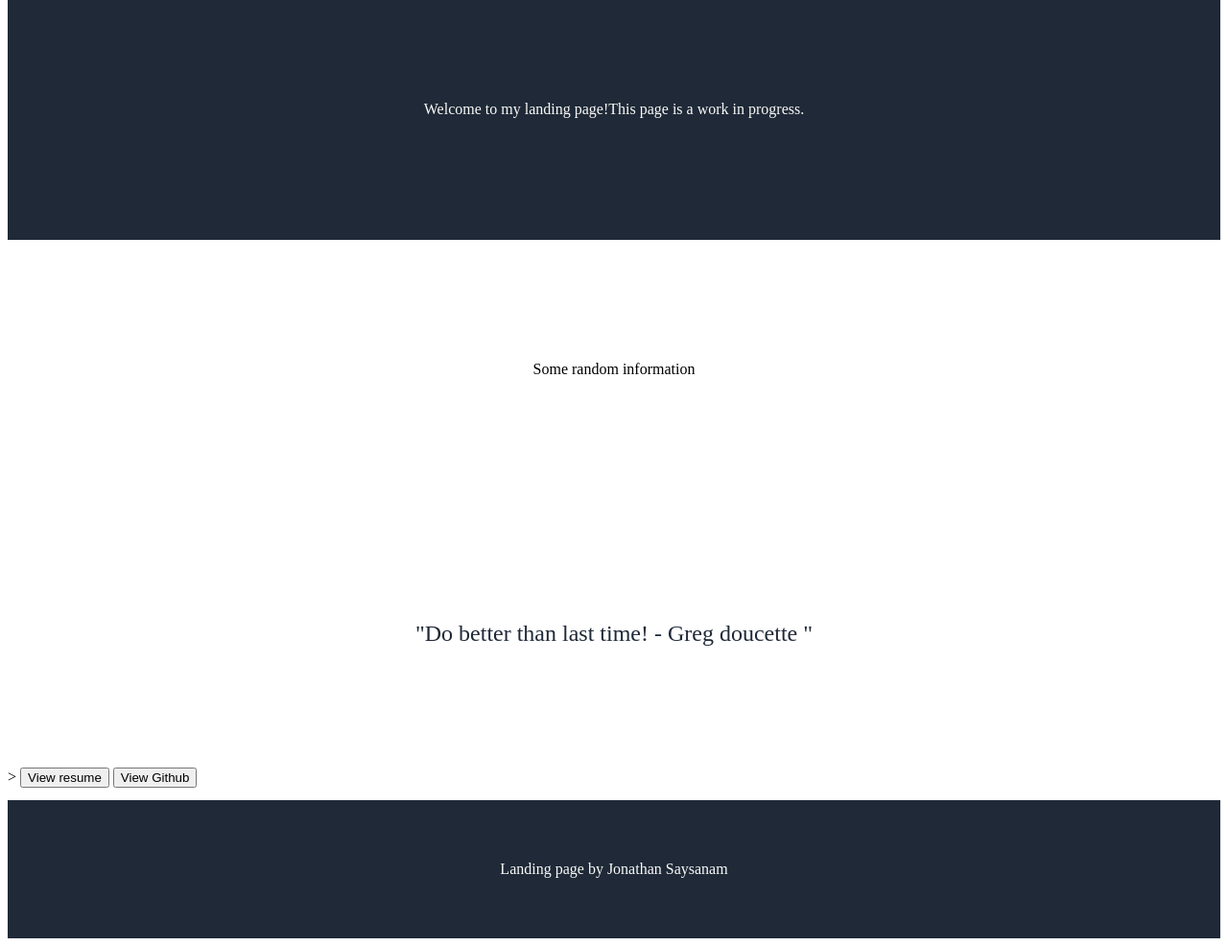
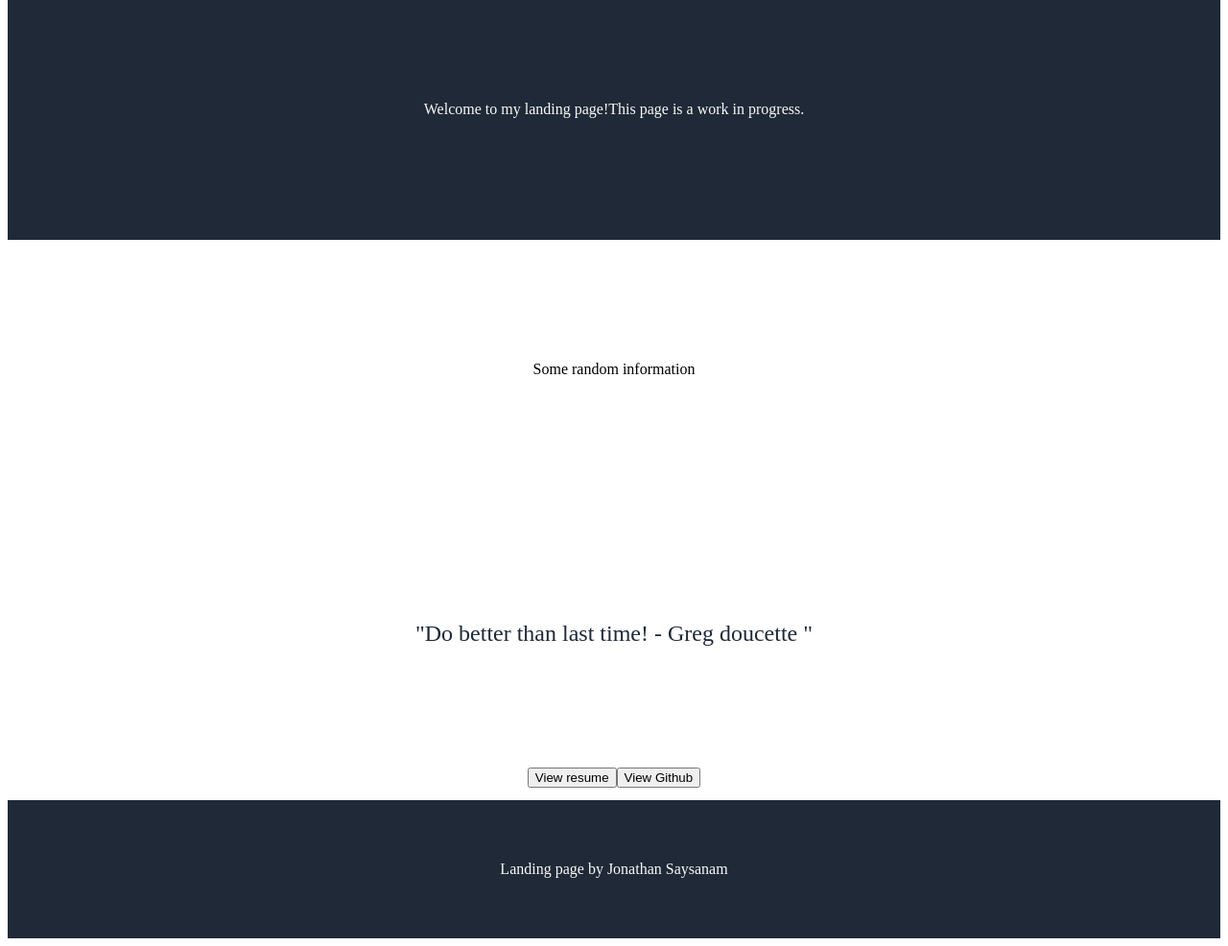
Before and after one commit to joenation526/Landing-Page, a plain HTML site: page index.html in a window 1280 px wide. Shown: the part 56-1042 px from the top of the page at 96% size. Drawn offline with Linux system fonts and the light colour scheme.

Commit message:
Centered text

```diff
--- a/index.html
+++ b/index.html
@@ -9,7 +9,7 @@
     <!--Need to make flex boxes and css stylefor these elements-->
 <div class = "header">
     <div class = "left">Header logo </div>
-    <div class = "right">Header link 1  </div>
+    <div class = "right">Header link 1 </div>
     <div class = "right">Header link 2 </div>
     <div class = "right">Header link 3 </div>
 </div>
@@ -44,9 +44,8 @@
         <div class = "flex3">"Do better than last time! - Greg doucette "</div>
 
     </div>
-<!---Buttons will need to be centered-->>
-    <button>View resume</button>
-    <button>View Github</button>
+
+<div class="buttonFlex"> <button>View resume</button> <button>View Github</button></div>
 
 
 <div class = "footer"> Landing page by Jonathan Saysanam  </div>
--- a/style.css
+++ b/style.css
@@ -5,6 +5,7 @@
     padding: auto;
 }
 
+/* left and right here arefor headers*/
 .left{
     font-size: 24px;
     display: flex;
@@ -62,6 +63,13 @@
 
 }
 
+.buttonFlex
+{
+    display: flex;
+    align-items: center;
+    justify-content: center;
+}
+
 .footer{
     display: flex;
     align-items: center;
```
